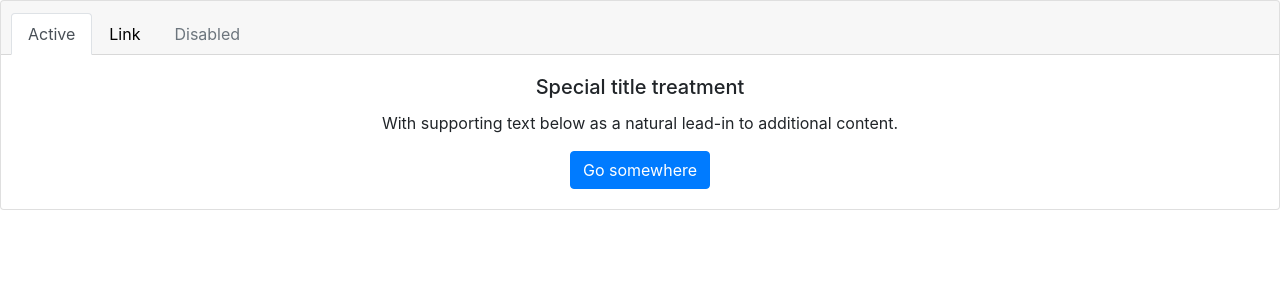
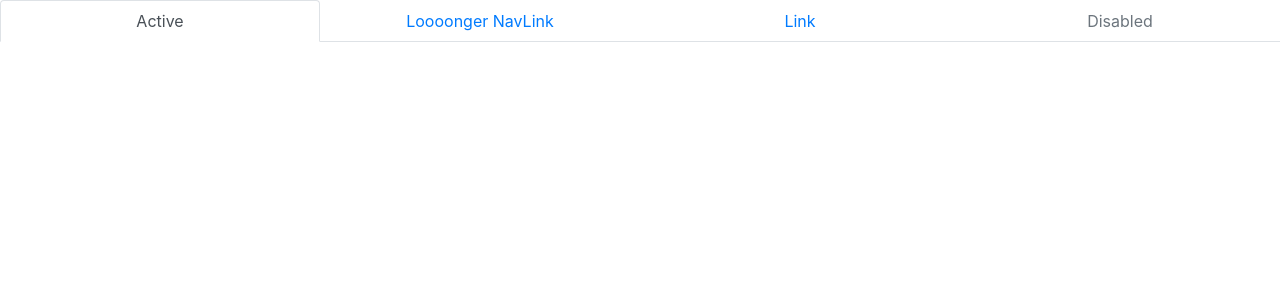
Before and after one commit to stavbarak/super-store, a React (Create React App) app: page /1 in a window 1280 px wide. Shown: the top 300 px of the page. Built offline with nearby package versions, Linux system fonts and the light colour scheme.

Commit message:
id and image

```diff
--- a/src/api.js
+++ b/src/api.js
@@ -3,7 +3,9 @@ import range from 'lodash/range';
 
 export const getItems = query => {
     return new Promise((resolve, reject) => {
-        const result = range(100).map(i => ({
+        const result = range(18).map(i => ({
+            image: faker.random.image(),
+            id: faker.random.number(),
             price: faker.commerce.price(),
             name: faker.commerce.product()
         }));
@@ -12,6 +14,16 @@ export const getItems = query => {
         })
 
     })
+}
 
+// export const getSpecificItem =  (data, id) => {
+//     return new Promise((resolve, reject) => {
+//         const currentItem = data.find((element) => {
+//             return element.id === id ;
+//           });
+//         setTimeout(() => {
+//             resolve(currentItem);
+//         })
 
-}
+//     })
+// }
--- a/src/components/ItemCard.js
+++ b/src/components/ItemCard.js
@@ -2,24 +2,23 @@ import React from 'react';
 import Card from 'react-bootstrap/Card';
 import { Link } from 'react-router-dom';
 
-const ItemCard = ( { id, name, price } ) => {
+const ItemCard = ( { name, price, image, id } ) => {
     return (
         <Card>
-            <Link to={`${id}`} >
             <Card.Header>
-                    <Card.Img src={`https://loremflickr.com/320/240?random=${id}`} alt="Card image" />
+                <Card.Img src={ image } alt="Card image" />
             </Card.Header>
             <Card.Body>
+                <Link to={`${id}`} >
                     <Card.Title>
                         { name }
                     </Card.Title>
+                </Link>
                 <Card.Text>
                     { price }
                 </Card.Text>
             </Card.Body>
-            </Link>
         </Card>
-
     )
 }
 
--- a/src/components/ItemInfo.js
+++ b/src/components/ItemInfo.js
@@ -1,36 +1,51 @@
-import React from 'react';
-import Card from 'react-bootstrap/Card';
+import React, { Component }  from 'react';
+// import Card from 'react-bootstrap/Card';
 import Nav from 'react-bootstrap/Nav';
-import Button from 'react-bootstrap/Button';
+// import Button from 'react-bootstrap/Button';
+// import { getItems, getSpecificItem } from '../api';
 
-const ItemInfo = () => {
+class ItemInfo extends Component {
 
-    return (
-        <Card>
-            <Card.Header>
-                <Nav variant="tabs" defaultActiveKey="#first">
+    constructor(props) {
+        super(props)
+        this.state = {
+            currentItem: null
+        }
+    }
+
+    componentDidMount = async () => {
+
+        // TODO: either use a real API and make another call here with the id on the same data,
+        // or save the data to redux so this component can access it too.
+
+        // const { id } = this.props.match.params;
+        // const currentItem = await getSpecificItem(id);
+        // this.setState({ currentItem })
+        // console.log(currentItem)
+    }
+
+    render() {
+        return (
+            // bootstrap nav example
+            <Nav justify variant="tabs" defaultActiveKey="/home">
                 <Nav.Item>
-                    <Nav.Link href="#first">Active</Nav.Link>
+                    <Nav.Link href="/home">Active</Nav.Link>
                 </Nav.Item>
                 <Nav.Item>
-                    <Nav.Link href="#link">Link</Nav.Link>
+                    <Nav.Link eventKey="link-1">Loooonger NavLink</Nav.Link>
                 </Nav.Item>
                 <Nav.Item>
-                    <Nav.Link href="#disabled" disabled>
+                    <Nav.Link eventKey="link-2">Link</Nav.Link>
+                </Nav.Item>
+                <Nav.Item>
+                    <Nav.Link eventKey="disabled" disabled>
                     Disabled
                     </Nav.Link>
                 </Nav.Item>
-                </Nav>
-            </Card.Header>
-            <Card.Body>
-                <Card.Title>Special title treatment</Card.Title>
-                <Card.Text>
-                With supporting text below as a natural lead-in to additional content.
-                </Card.Text>
-                <Button variant="primary">Go somewhere</Button>
-            </Card.Body>
-        </Card>
-    )
+            </Nav>
+        )
+    }
+
 }
 
 export default ItemInfo;
--- a/src/components/MainPage.js
+++ b/src/components/MainPage.js
@@ -18,6 +18,7 @@ class MainPage extends Component {
 
     componentDidMount = async () => {
         const data = await getItems('');
+        console.log(data)
         this.setState({ data, loaded: true })
     }
 
--- a/src/components/ResultsList.js
+++ b/src/components/ResultsList.js
@@ -6,7 +6,13 @@ import CardColumns from 'react-bootstrap/CardColumns';
 const ResultsList = ({ listOfResults }) => {
     let resultItem = listOfResults.map((item, i) => {
         return (
-            <ItemCard key= {(i)} id={i} name={ item.name } price={ item.price } />
+            <ItemCard
+            key= {(i)}
+            id={ item.id }
+            image={ item.image }
+            name={ item.name }
+            price={ item.price }
+            />
         )
     });
 
```
Lines whose indentation alone changed are shown as unchanged.
